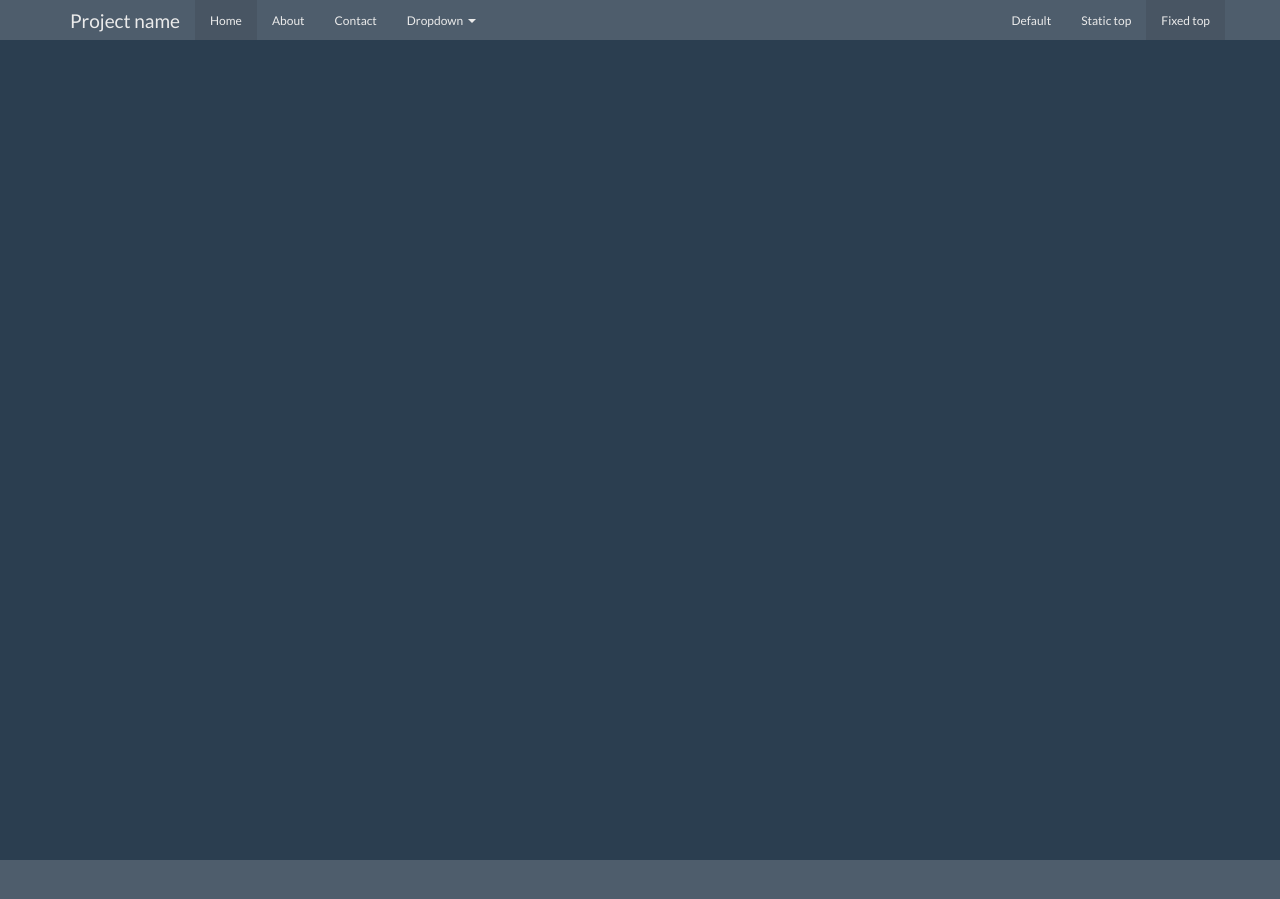
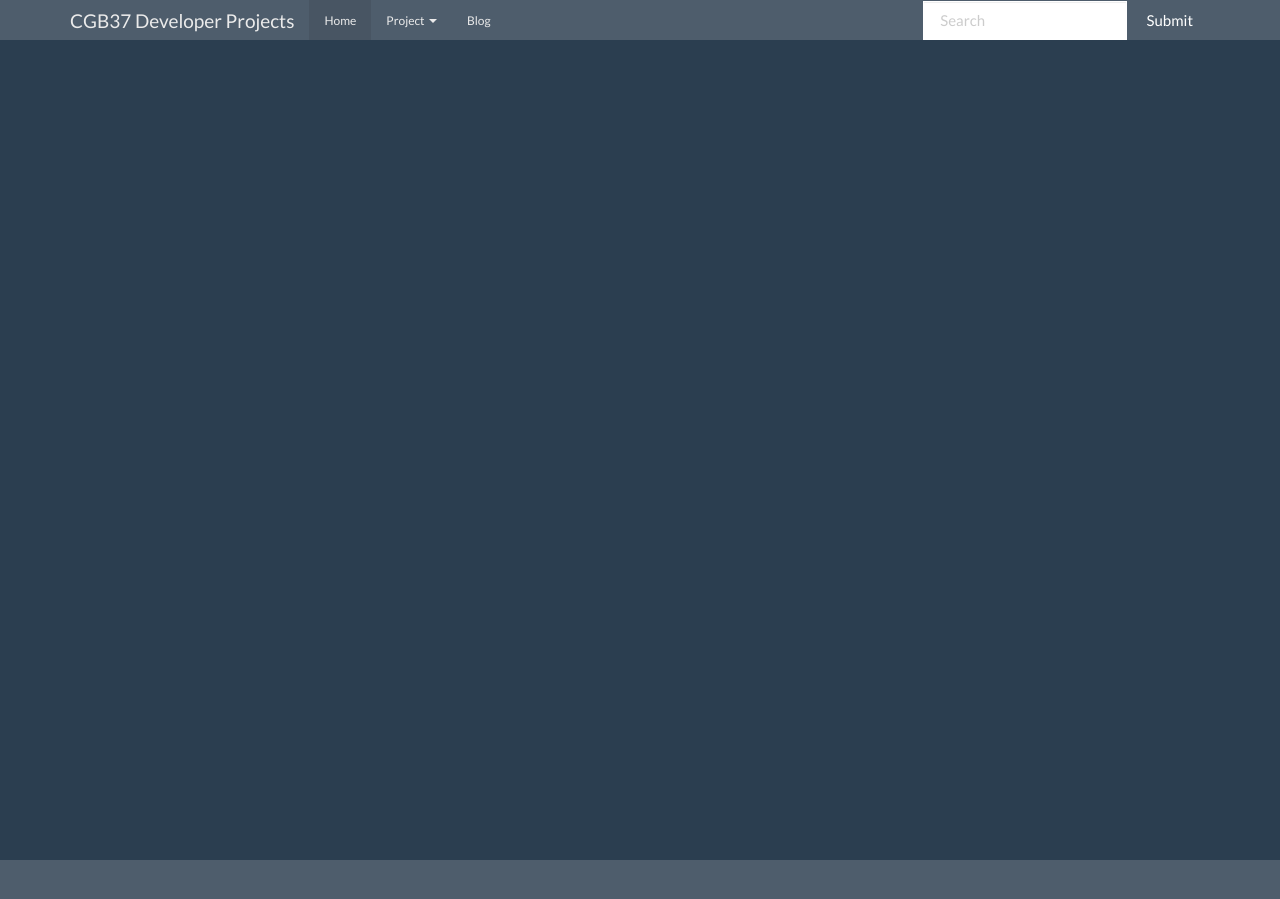
Before and after one commit to cgb37/cgb37.github.io, a Jekyll site: the page built from index.md, in a window 1280 px wide. Built offline with Jekyll 4.4.1, drawn with Linux system fonts in a browser that asks for light colours; nearby versions of some CDN libraries.

Commit message:
links in nav

```diff
--- a/_includes/head.html
+++ b/_includes/head.html
@@ -6,6 +6,5 @@
 <!-- Bootstrap CSS -->
 
 <link href="https://maxcdn.bootstrapcdn.com/bootstrap/3.3.7/css/bootstrap.min.css" rel="stylesheet" integrity="sha384-BVYiiSIFeK1dGmJRAkycuHAHRg32OmUcww7on3RYdg4Va+PmSTsz/K68vbdEjh4u" crossorigin="anonymous">
-
 <link href="{{ site.github.url }}/css/bootstrap-superhero.min.css" rel="stylesheet" crossorigin="anonymous">
 <link href="https://maxcdn.bootstrapcdn.com/font-awesome/4.7.0/css/font-awesome.min.css" rel="stylesheet" integrity="sha384-wvfXpqpZZVQGK6TAh5PVlGOfQNHSoD2xbE+QkPxCAFlNEevoEH3Sl0sibVcOQVnN" crossorigin="anonymous">
--- a/_includes/header.html
+++ b/_includes/header.html
@@ -8,15 +8,13 @@
                 <span class="icon-bar"></span>
                 <span class="icon-bar"></span>
             </button>
-            <a class="navbar-brand" href="#">Project name</a>
+            <a class="navbar-brand" href="#">CGB37 Developer Projects</a>
         </div>
         <div id="navbar" class="navbar-collapse collapse">
             <ul class="nav navbar-nav">
-                <li class="active"><a href="#">Home</a></li>
-                <li><a href="#about">About</a></li>
-                <li><a href="#contact">Contact</a></li>
+                <li class="active"><a href="{{ site.github.url }}">Home</a></li>
                 <li class="dropdown">
-                    <a href="#" class="dropdown-toggle" data-toggle="dropdown" role="button" aria-haspopup="true" aria-expanded="false">Dropdown <span class="caret"></span></a>
+                    <a href="#" class="dropdown-toggle" data-toggle="dropdown" role="button" aria-haspopup="true" aria-expanded="false">Project <span class="caret"></span></a>
                     <ul class="dropdown-menu">
                         <li><a href="#">Action</a></li>
                         <li><a href="#">Another action</a></li>
@@ -27,12 +25,15 @@
                         <li><a href="#">One more separated link</a></li>
                     </ul>
                 </li>
+                <li><a href="#contact">Blog</a></li>
+
             </ul>
-            <ul class="nav navbar-nav navbar-right">
-                <li><a href="../navbar/">Default</a></li>
-                <li><a href="../navbar-static-top/">Static top</a></li>
-                <li class="active"><a href="./">Fixed top <span class="sr-only">(current)</span></a></li>
-            </ul>
+            <form class="navbar-form navbar-right" role="search">
+                <div class="form-group">
+                    <input type="text" class="form-control" placeholder="Search">
+                </div>
+                <button type="submit" class="btn btn-default">Submit</button>
+            </form>
         </div><!--/.nav-collapse -->
     </div>
 </nav>
```
